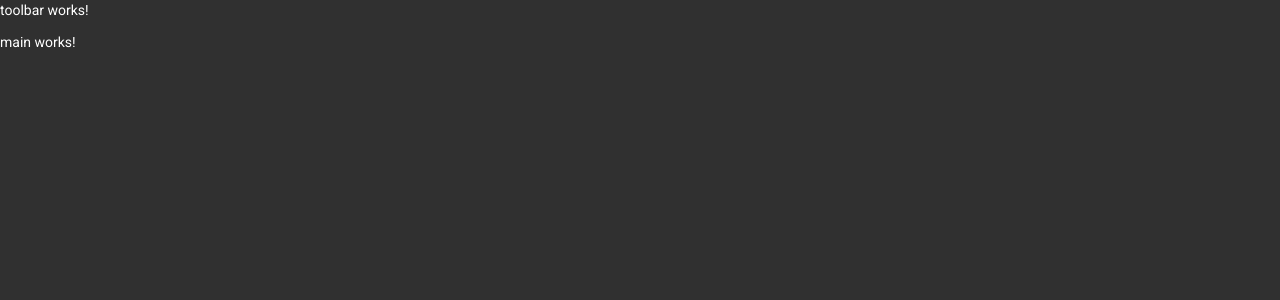
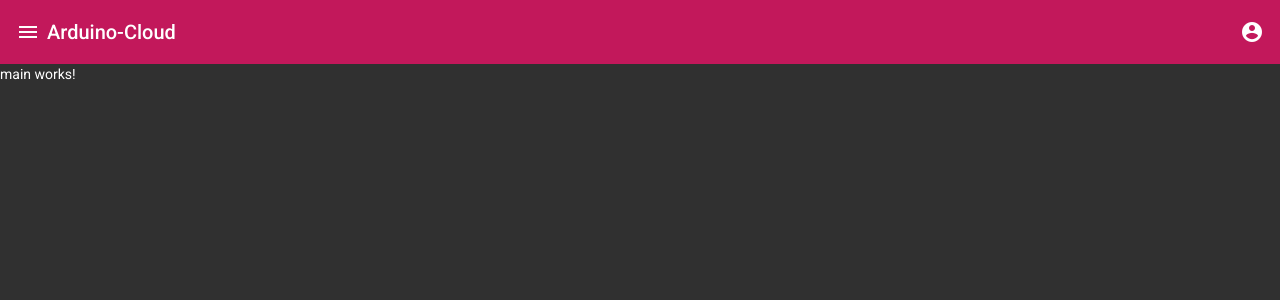
Before and after one commit to arduino-cloud-collection/frontend, an Angular app: page / in a window 1280 px wide. Shown: the top 300 px of the page. Built offline with nearby package versions, Linux system fonts and the light colour scheme; sample sign-in values are in the browser's storage.

Commit message:
Added basic toolbar

```diff
--- a/src/app/public/toolbar/toolbar/toolbar.component.css
+++ b/src/app/public/toolbar/toolbar/toolbar.component.css
@@ -0,0 +1,6 @@
+.filler{
+  flex: 1 1 auto;
+}
+.spacer {
+  padding: 0 7px;
+}
--- a/src/app/public/toolbar/toolbar/toolbar.component.html
+++ b/src/app/public/toolbar/toolbar/toolbar.component.html
@@ -1 +1,8 @@
-<p>toolbar works!</p>
+<mat-toolbar color="primary">
+  <mat-toolbar-row>
+    <mat-icon>menu</mat-icon>
+    <span class="spacer">Arduino-Cloud</span>
+    <span class="filler"></span>
+    <mat-icon>account_circle</mat-icon>
+  </mat-toolbar-row>
+</mat-toolbar>
```
Also changed, not shown: src/app/public/toolbar/toolbar.module.ts (+8 -2 lines).
